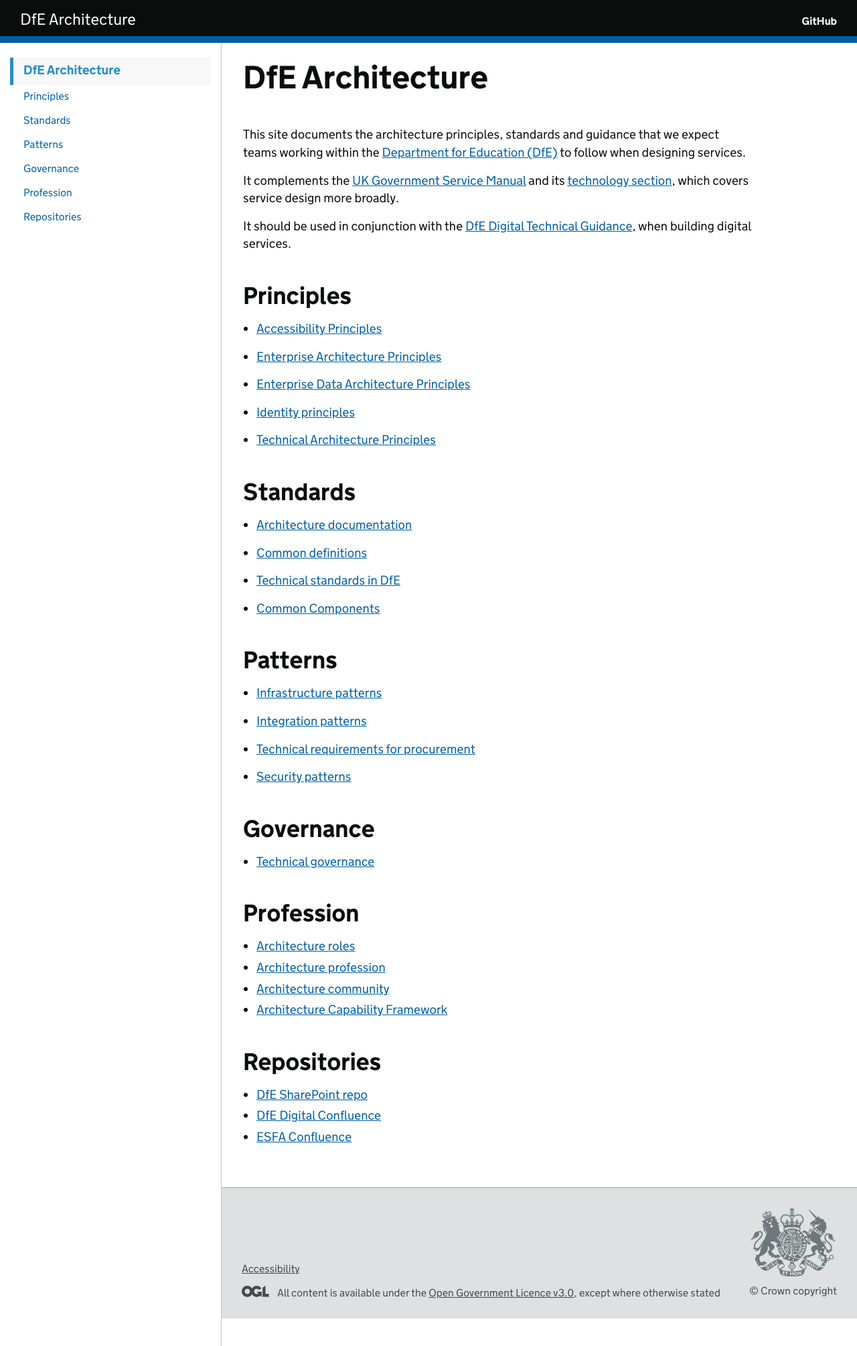
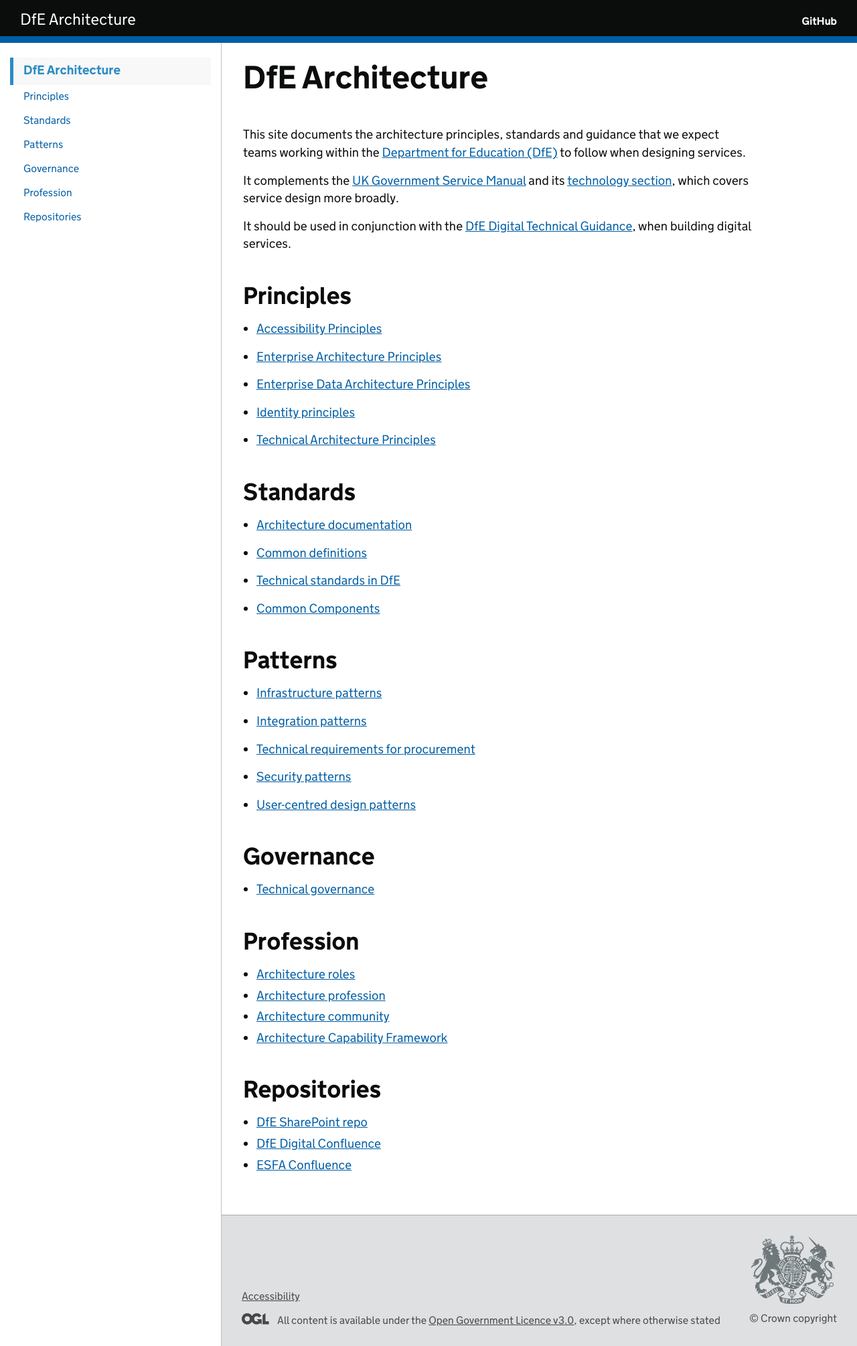
Before and after one commit to DFE-Digital/architecture, a Jekyll site: the page built from index.md, in a window 1280 px wide. Shown: the whole page at 67% size. Built offline with Jekyll 4.4.1, drawn with Linux system fonts in a browser that asks for light colours; our own code applies the rules of GitHub Pages for plain Markdown files.

Commit message:
Add UCD patterns link

```diff
--- a/index.md
+++ b/index.md
@@ -33,6 +33,7 @@ It should be used in conjunction with the [DfE Digital Technical Guidance](https
 {% for pattern in pattern_groups %}
 - [{{ pattern.title }}]({{ pattern.url | relative_url }})
 {% endfor %}
+- [User-centred design patterns](https://design.education.gov.uk/design-system/patterns/)
 
 ## Governance
 
```
